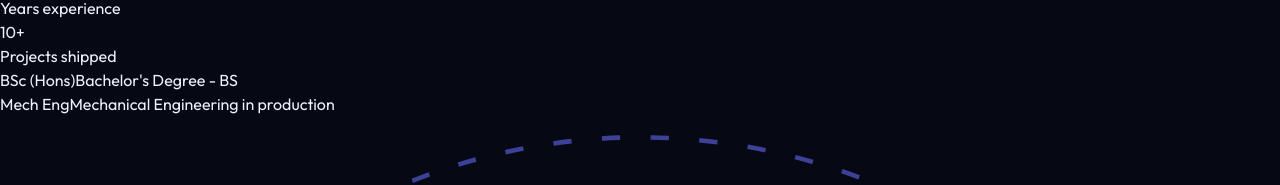
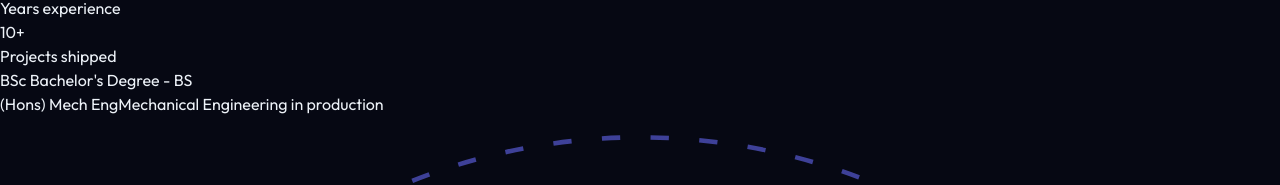
Before and after one commit to Abdoul-razaq/Data-Portfolio-Website, a React (Vite) app: page / in a window 1280 px wide. Shown: the part 470-655 px from the top of the page. Built offline with nearby package versions, Linux system fonts and the light colour scheme.

Commit message:
chore: update degree text to (Hons) Mech Eng in Hero section

```diff
--- a/src/components/sections/Hero.tsx
+++ b/src/components/sections/Hero.tsx
@@ -96,13 +96,13 @@ export function Hero() {
                   {
                     k: (
                       <>
-                        <span className="lg:hidden">BSc (Hons)</span>
+                        <span className="lg:hidden">BSc </span>
                         <span className="hidden lg:inline">Bachelor's Degree - BS</span>
                       </>
                     ),
                     v: (
                       <>
-                        <span className="lg:hidden">Mech Eng</span>
+                        <span className="lg:hidden">(Hons) Mech Eng</span>
                         <span className="hidden lg:inline">Mechanical Engineering in production</span>
                       </>
                     ),
```
